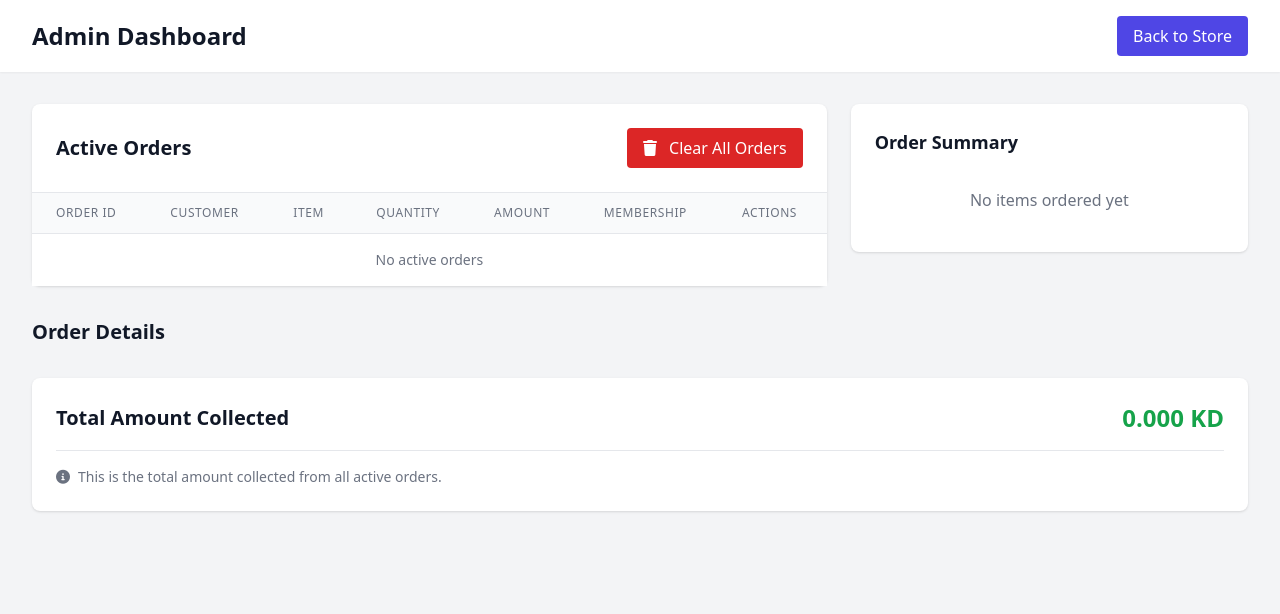
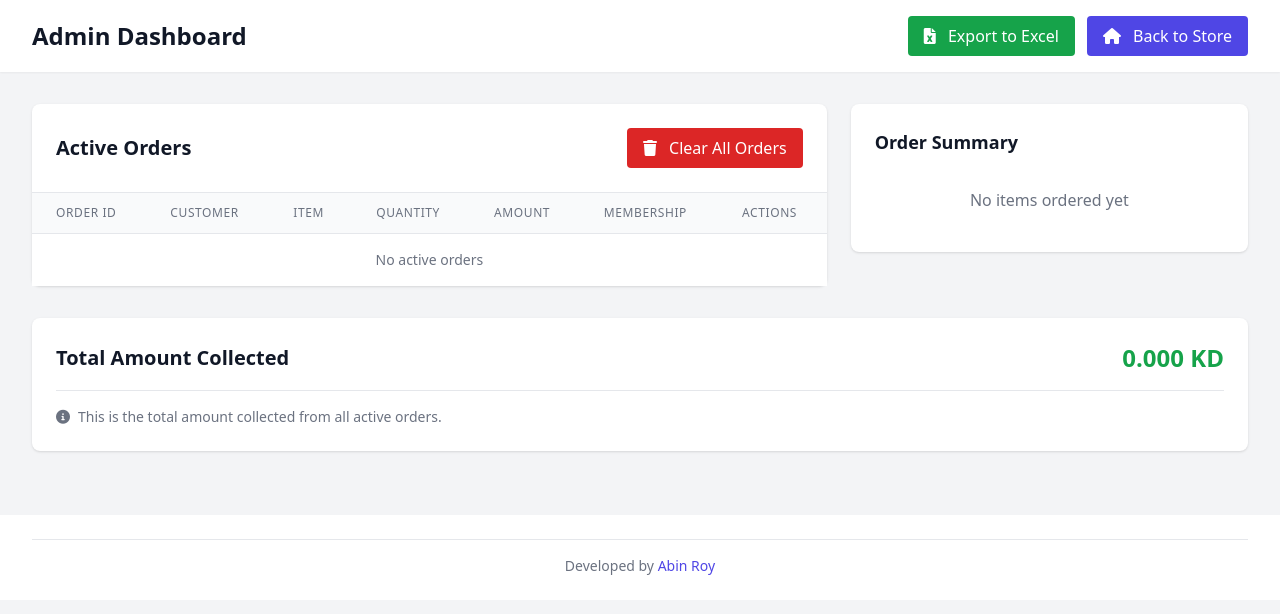
Before and after one commit to abinroy04/MOMS, a Flask app: page /admin in a window 1280 px wide. Shown: the top 614 px of the page. Run offline with Flask 3, Linux system fonts and the light colour scheme; data that the repository does not hold is empty; some libraries are stand-ins or nearby versions.

Commit message:
Added favicon, export to excel functionality

```diff
--- a/main.py
+++ b/main.py
@@ -4,6 +4,29 @@ from supabase import create_client
 import uuid
 from datetime import datetime
 from dotenv import load_dotenv
+from io import BytesIO
+from flask import send_file
+
+try:
+    import pandas as pd
+
+    # Check if xlsxwriter is available
+    EXCEL_ENGINE = None
+    try:
+        import xlsxwriter
+        EXCEL_ENGINE = 'xlsxwriter'
+    except ImportError:
+        # Try openpyxl as an alternative
+        try:
+            import openpyxl
+            EXCEL_ENGINE = 'openpyxl'
+        except ImportError:
+            # If neither is available, Excel export won't be available
+            pass
+
+except ImportError:
+    pd = None
+    EXCEL_ENGINE = None
 
 # Load environment variables from .env file
 load_dotenv()
@@ -14,6 +37,12 @@ app.secret_key = os.urandom(24)
 SUPABASE_URL = os.environ.get('SUPA_URL')
 SUPABASE_KEY = os.environ.get('SUPA_KEY')
 
+# Google API configuration
+CLIENT_SECRETS_FILE = os.environ.get('GOOGLE_CLIENT_SECRETS_FILE', 'client_secret.json')
+SCOPES = ['https://www.googleapis.com/auth/spreadsheets']
+API_SERVICE_NAME = 'sheets'
+API_VERSION = 'v4'
+REDIRECT_URI = os.environ.get('REDIRECT_URI', 'http://localhost:5000/oauth2callback')
 
 supabase = create_client(SUPABASE_URL, SUPABASE_KEY)
 
@@ -435,7 +464,8 @@ def admin():
         return render_template('admin.html',
                               orders=parsed_orders,
                               item_summary=sorted_summary,
-                              total_amount=round(total_amount_collected, 3))
+                              total_amount=round(total_amount_collected, 3),
+                              EXCEL_ENGINE=EXCEL_ENGINE)
     except Exception as e:
         import traceback
         print(f"Error in admin route: {e}")
@@ -499,7 +529,167 @@ def delete_order():
         print(f"Error deleting order: {str(e)}")
         return render_template('error.html', error=f"Could not delete order: {str(e)}")
 
+@app.route('/export_excel')
+def export_excel():
+    """Export all orders as Excel file"""
+    try:
+        # Check if pandas and an Excel engine are available
+        if pd is None or EXCEL_ENGINE is None:
+            return render_template('error.html',
+                              error="Excel export not available",
+                              details="Required libraries are not installed. Please run: pip install pandas xlsxwriter or pip install pandas openpyxl")
+
+        # Get all active orders
+        response = supabase.table('order-list').select('*').execute()
+        orders = response.data
+
+        # Get food items for price lookup
+        food_items_response = supabase.table('food-items').select('*').execute()
+        food_items = food_items_response.data
+
+        # Create a price lookup dictionary
+        price_lookup = {}
+        for item in food_items:
+            price_lookup[item['name']] = item.get('price', 0)
+
+        # Process orders
+        order_data = []
+        item_summary = {}
+        total_amount_collected = 0
+
+        for order in orders:
+            if isinstance(order, dict):
+                order_total = 0
+
+                if 'item' in order and isinstance(order['item'], str) and '(x' in order['item']:
+                    items_string = order['item']
+                    items_parts = items_string.split(', ')
+
+                    for item_part in items_parts:
+                        if '(x' in item_part:
+                            item_name_parts = item_part.split(' (x')
+                            if len(item_name_parts) >= 2:
+                                item_name = item_name_parts[0]
+                                try:
+                                    quantity_str = item_name_parts[1].rstrip(')')
+                                    quantity = int(quantity_str)
+                                except (ValueError, IndexError):
+                                    quantity = 1
+
+                                # Update order total and item summary
+                                item_price = price_lookup.get(item_name, 0)
+                                order_total += item_price * quantity
+
+                                if item_name in item_summary:
+                                    item_summary[item_name] += quantity
+                                else:
+                                    item_summary[item_name] = quantity
+
+                elif 'item' in order and not isinstance(order['item'], list):
+                    item_name = str(order['item'])
+                    try:
+                        quantity = int(order.get('quantity', 1))
+                    except (ValueError, TypeError):
+                        quantity = 1
+
+                    # Update order total and item summary
+                    item_price = price_lookup.get(item_name, 0)
+                    order_total += item_price * quantity
+
+                    # Update summary
+                    if item_name in item_summary:
+                        item_summary[item_name] += quantity
+                    else:
+                        item_summary[item_name] = quantity
+
+                # Add total amount to the order
+                order['total_amount'] = round(order_total, 3)
+                total_amount_collected += order_total
+
+                # Format the order data for Excel
+                order_dict = {
+                    'Order ID': order.get('order_id', ''),
+                    'Customer Name': order.get('customer_name', ''),
+                    'Phone': order.get('phone', ''),
+                    'Items': order.get('item', ''),
+                    'Quantity': order.get('quantity', ''),
+                    'Membership': order.get('membership', ''),
+                    'Total Amount (KD)': order.get('total_amount', 0)
+                }
+                order_data.append(order_dict)
+
+        # Create summary data
+        summary_data = [{"Item": item, "Quantity Ordered": qty} for item, qty in item_summary.items()]
+        summary_data.append({"Item": "TOTAL", "Quantity Ordered": sum(item_summary.values())})
+
+        # Create Excel file with multiple sheets
+        today = datetime.now().strftime('%Y-%m-%d_%H-%M-%S')
+        output = BytesIO()
+
+        # Create DataFrame for orders
+        df_orders = pd.DataFrame(order_data) if order_data else pd.DataFrame({'No Data': ['No orders found']})
+
+        # Create DataFrame for summary
+        df_summary = pd.DataFrame(summary_data) if summary_data else pd.DataFrame({'No Data': ['No items ordered']})
+
+        # Create Excel writer with the available engine
+        with pd.ExcelWriter(output, engine=EXCEL_ENGINE) as writer:
+            df_orders.to_excel(writer, sheet_name='Orders', index=False)
+            df_summary.to_excel(writer, sheet_name='Summary', index=False)
+
+            # Only apply formatting if xlsxwriter is the engine
+            if EXCEL_ENGINE == 'xlsxwriter':
+                try:
+                    # Format the Orders sheet
+                    workbook = writer.book
+                    worksheet = writer.sheets['Orders']
+                    header_format = workbook.add_format({'bold': True, 'bg_color': '#333333', 'font_color': 'white'})
+
+                    for col_num, value in enumerate(df_orders.columns.values):
+                        worksheet.write(0, col_num, value, header_format)
+
+                    # Format the Summary sheet
+                    worksheet = writer.sheets['Summary']
+                    total_format = workbook.add_format({'bold': True, 'bg_color': '#DDDDDD'})
+
+                    for col_num, value in enumerate(df_summary.columns.values):
+                        worksheet.write(0, col_num, value, header_format)
+
+                    # Format total row
+                    if len(summary_data) > 0:
+                        last_row = len(summary_data)
+                        worksheet.set_row(last_row, None, total_format)
+                except Exception as format_error:
+                    print(f"Warning: Could not apply Excel formatting: {str(format_error)}")
+
+        output.seek(0)
+
+        return send_file(
+            output,
+            mimetype='application/vnd.openxmlformats-officedocument.spreadsheetml.sheet',
+            download_name=f'orders_export_{today}.xlsx',
+            as_attachment=True
+        )
+
+    except Exception as e:
+        import traceback
+        print(f"Error exporting Excel: {str(e)}")
+        print(traceback.format_exc())
+
+        # If the error is specifically about missing xlsxwriter, give a helpful message
+        if "No module named 'xlsxwriter'" in str(e):
+            return render_template('error.html',
+                                error="Excel export failed - Missing dependency",
+                                details="The xlsxwriter module is not installed. Please run: pip install xlsxwriter")
+
+        return render_template('error.html',
+                              error=f"Failed to export data: {str(e)}",
+                              details="There was an error processing your request.")
+
 if __name__ == '__main__':
+    # Allow OAuth over HTTP for development
+    os.environ['OAUTHLIB_INSECURE_TRANSPORT'] = '1'
+
     # Add a custom template filter to convert Python boolean to string for JavaScript
     @app.template_filter('to_js_bool')
     def to_js_bool(value):
--- a/templates/admin.html
+++ b/templates/admin.html
@@ -4,14 +4,51 @@
     <meta charset="UTF-8">
     <meta name="viewport" content="width=device-width, initial-scale=1.0">
     <title>Admin Dashboard - Food Sale</title>
+    <link rel="icon" href="{{ url_for('static', filename='favicon.ico') }}" type="image/x-icon">
     <script src="https://cdn.tailwindcss.com"></script>
     <link rel="stylesheet" href="https://cdnjs.cloudflare.com/ajax/libs/font-awesome/6.0.0-beta3/css/all.min.css">
+    <!-- Add responsive button styling -->
+    <style>
+        @media (max-width: 640px) {
+            .responsive-btn {
+                font-size: 0.75rem; /* 12px */
+                padding: 0.375rem 0.625rem; /* 6px 10px */
+            }
+
+            .responsive-btn i {
+                margin-right: 0.25rem; /* 4px */
+            }
+
+            .responsive-text {
+                font-size: 0.75rem; /* 12px */
+            }
+
+            .responsive-header {
+                font-size: 1.125rem; /* 18px */
+            }
+        }
+    </style>
 </head>
 <body class="bg-gray-100">
     <header class="bg-white shadow-sm">
         <div class="max-w-7xl mx-auto px-4 sm:px-6 lg:px-8 py-4 flex justify-between items-center">
-            <h1 class="text-2xl font-bold text-gray-900">Admin Dashboard</h1>
-            <a href="/" class="bg-indigo-600 text-white py-2 px-4 rounded hover:bg-indigo-700">Back to Store</a>
+            <h1 class="text-2xl font-bold text-gray-900 responsive-header">Admin Dashboard</h1>
+            <div class="flex space-x-1 sm:space-x-3">
+                {% if EXCEL_ENGINE %}
+                    <a href="/export_excel" class="bg-green-600 text-white py-2 px-3 sm:px-4 rounded hover:bg-green-700 responsive-btn">
+                        <i class="fas fa-file-excel mr-1 sm:mr-2"></i> <span class="responsive-text">Export to Excel</span>
+                    </a>
+                {% else %}
+                    <button
+                        title="Excel export requires xlsxwriter or openpyxl library"
+                        class="bg-gray-400 text-white py-2 px-3 sm:px-4 rounded cursor-not-allowed responsive-btn">
+                        <i class="fas fa-file-excel mr-1 sm:mr-2"></i> <span class="responsive-text">Export to Excel</span>
+                    </button>
+                {% endif %}
+                <a href="/" class="bg-indigo-600 text-white py-2 px-3 sm:px-4 rounded hover:bg-indigo-700 responsive-btn">
+                    <i class="fas fa-home mr-1 sm:mr-2"></i> <span class="responsive-text">Back to Store</span>
+                </a>
+            </div>
         </div>
     </header>
 
@@ -21,8 +58,8 @@
             <div class="lg:w-2/3 bg-white rounded-lg shadow">
                 <div class="p-6 border-b border-gray-200 flex justify-between items-center">
                     <h2 class="text-xl font-semibold text-gray-900">Active Orders</h2>
-                    <button id="clearOrdersBtn" class="bg-red-600 text-white py-2 px-4 rounded hover:bg-red-700">
-                        <i class="fas fa-trash mr-2"></i> Clear All Orders
+                    <button id="clearOrdersBtn" class="bg-red-600 text-white py-2 px-3 sm:px-4 rounded hover:bg-red-700 responsive-btn">
+                        <i class="fas fa-trash mr-1 sm:mr-2"></i> <span class="responsive-text">Clear All Orders</span>
                     </button>
                 </div>
 
@@ -103,11 +140,11 @@
                                     </td>
                                     <td class="px-6 py-4 whitespace-nowrap text-right text-sm font-medium">
                                         <button
-                                            class="delete-order-btn text-red-600 hover:text-red-900"
+                                            class="delete-order-btn text-red-600 hover:text-red-900 responsive-btn"
                                             data-order-id="{{ order.order_id }}"
                                             data-customer-name="{{ order.customer_name if 'customer_name' in order else order.name }}"
                                             data-items="{{ order.item if 'item' in order else order.name }}">
-                                            <i class="fas fa-trash"></i> Delete
+                                            <i class="fas fa-trash"></i> <span class="responsive-text">Delete</span>
                                         </button>
                                     </td>
                                 </tr>
@@ -141,52 +178,6 @@
                     {% endif %}
                 </div>
             </div>
-        </div>
-
-        <!-- Order Details - New Schema Handling -->
-        <div class="mt-8">
-          <h2 class="text-xl font-semibold text-gray-900 mb-4">Order Details</h2>
-
-          {% for order in orders %}
-            <div class="order-card bg-white shadow rounded p-4 mb-4">
-              <div class="flex justify-between items-center">
-                <h3 class="font-bold text-lg">Order #{{ order.order_id }}</h3>
-                {% if 'total_amount' in order %}
-                <div class="font-bold text-green-600">{{ order.total_amount }} KD</div>
-                {% endif %}
-              </div>
-              <p>Customer: {{ order.customer_name }}</p>
-              <p>Phone: {{ order.phone }}</p>
-
-              <!-- Handle orders with JSON arrays (new schema) -->
-              {% if order.items_display %}
-                <h4 class="font-semibold mt-2">Items:</h4>
-                <table class="w-full mt-2">
-                  <thead>
-                    <tr class="border-b">
-                      <th class="text-left">Item</th>
-                      <th class="text-right">Quantity</th>
-                      <th class="text-right">Price</th>
-                    </tr>
-                  </thead>
-                  <tbody>
-                    {% for item in order.items_display %}
-                      <tr class="border-b">
-                        <td class="py-1">{{ item.name }}</td>
-                        <td class="text-right">{{ item.quantity }}</td>
-                        <td class="text-right">{{ item.price }} KD</td>
-                      </tr>
-                    {% endfor %}
-                  </tbody>
-                </table>
-
-              <!-- Handle single item orders (old schema) -->
-              {% elif order.item and not order.item is iterable %}
-                <h4 class="font-semibold mt-2">Item:</h4>
-                <p>{{ order.item }} (Qty: {{ order.quantity }})</p>
-              {% endif %}
-            </div>
-          {% endfor %}
         </div>
 
         <!-- Total Amount Section -->
@@ -268,6 +259,39 @@
         </div>
     </div>
 
+    <!-- Add a tooltip that shows when the export button is disabled -->
+    {% if not EXCEL_ENGINE %}
+    <div class="fixed bottom-4 right-4 max-w-sm bg-yellow-50 border border-yellow-300 text-yellow-800 p-4 rounded shadow-lg" id="exportTooltip">
+        <div class="flex">
+            <div class="flex-shrink-0">
+                <i class="fas fa-exclamation-circle text-yellow-400"></i>
+            </div>
+            <div class="ml-3">
+                <h3 class="font-medium">Excel Export Unavailable</h3>
+                <div class="mt-2 text-sm">
+                    <p>To enable Excel exports, please have your administrator install one of these packages:</p>
+                    <code class="block bg-yellow-100 p-1 mt-1 font-mono text-xs">pip install xlsxwriter</code>
+                    <p class="mt-1">or</p>
+                    <code class="block bg-yellow-100 p-1 mt-1 font-mono text-xs">pip install openpyxl</code>
+                </div>
+                <button class="mt-2 text-yellow-700 hover:text-yellow-900 text-sm font-medium" onclick="hideTooltip()">
+                    Dismiss
+                </button>
+            </div>
+        </div>
+    </div>
+
+    <script>
+        // Function to hide the export tooltip
+        function hideTooltip() {
+            document.getElementById('exportTooltip').style.display = 'none';
+        }
+
+        // Hide tooltip after 10 seconds
+        setTimeout(hideTooltip, 10000);
+    </script>
+    {% endif %}
+
     <script>
         // JavaScript to handle the password modal
         document.addEventListener('DOMContentLoaded', function() {
@@ -328,5 +352,22 @@
             });
         });
     </script>
+
+    <!-- Add footer -->
+    <footer class="bg-white py-6 mt-8">
+        <div class="max-w-7xl mx-auto px-4 sm:px-6 lg:px-8">
+            <div class="border-t border-gray-200 pt-4">
+                <p class="text-center text-sm text-gray-500">
+                    Developed by
+                    <a href="https://www.linkedin.com/in/abin-roy-750783293/"
+                       target="_blank"
+                       rel="noopener noreferrer"
+                       class="text-indigo-600 hover:text-indigo-800 hover:underline">
+                        Abin Roy
+                    </a>
+                </p>
+            </div>
+        </div>
+    </footer>
 </body>
 </html>
```
Also changed, not shown: templates/checkout.html (+69 -10 lines), templates/error.html (+20 -28 lines), templates/home.html (+8 -1 lines), static/favicon.ico (added).
